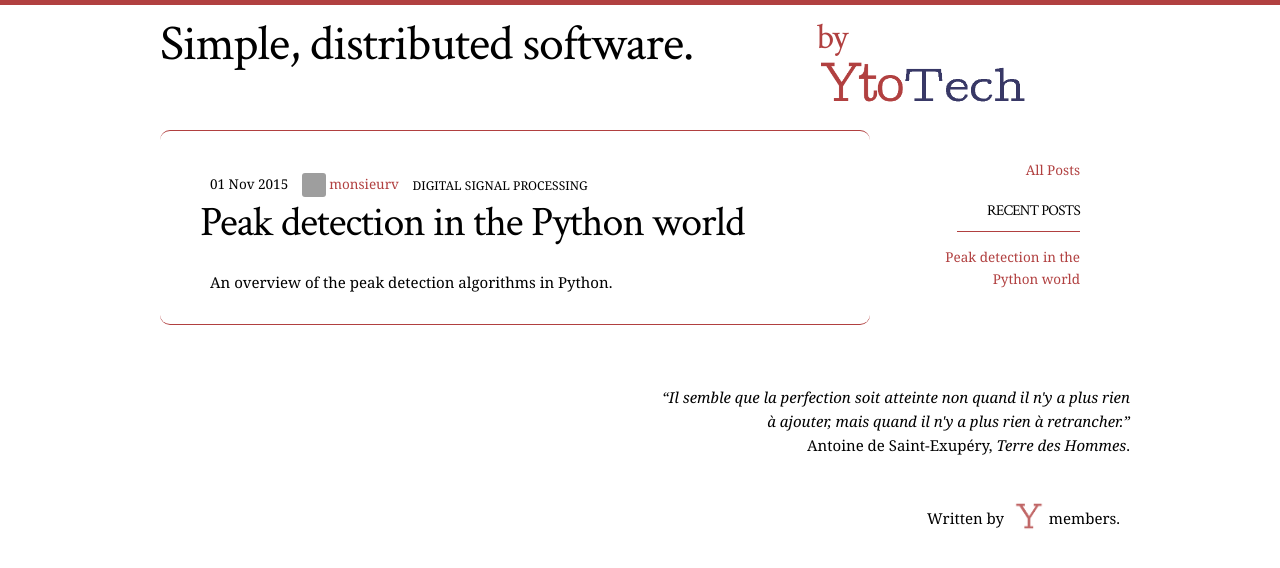
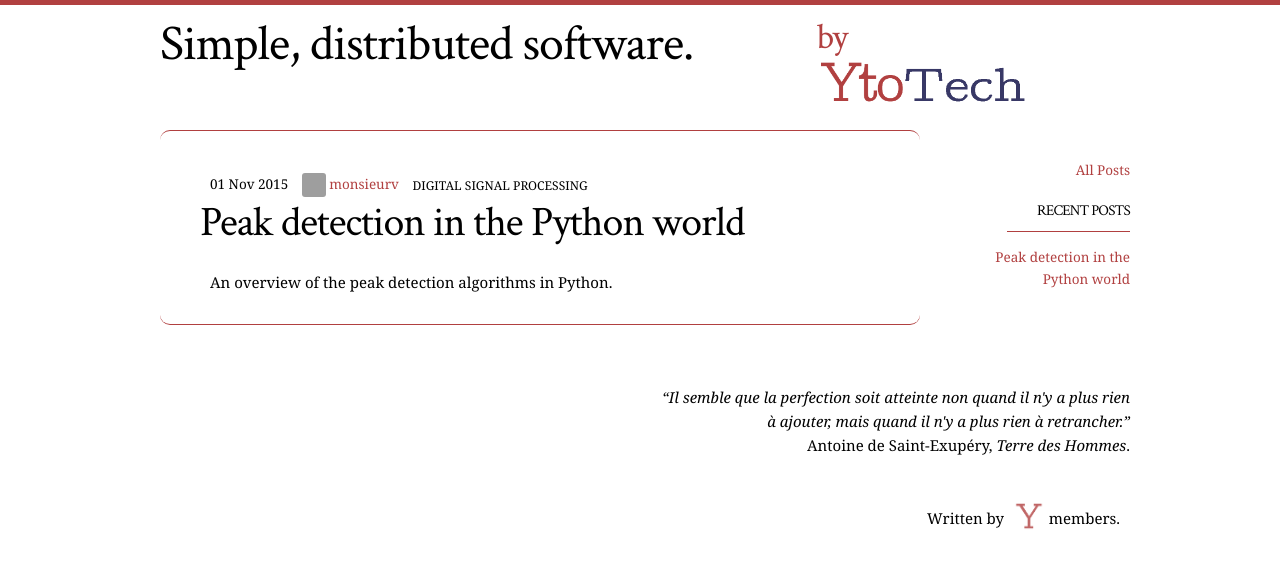
Before and after one commit to MonsieurV/monsieurv.github.io, a Jekyll site: the page built from index.html, in a window 1280 px wide. Shown: the top 568 px of the page. Built offline with Jekyll 4.4.1, drawn with Linux system fonts in a browser that asks for light colours; some web fonts are replaced; grey boxes are pictures that could not be loaded.

Commit message:
Last proportion tuning

```diff
--- a/_layouts/posts.html
+++ b/_layouts/posts.html
@@ -7,7 +7,7 @@ layout: default
 
       {% include posts_contents_mobile.html %}
 
-      <div class="unit three-fourths">
+      <div class="unit four-fifths">
         {{ content }}
       </div>
 
```
